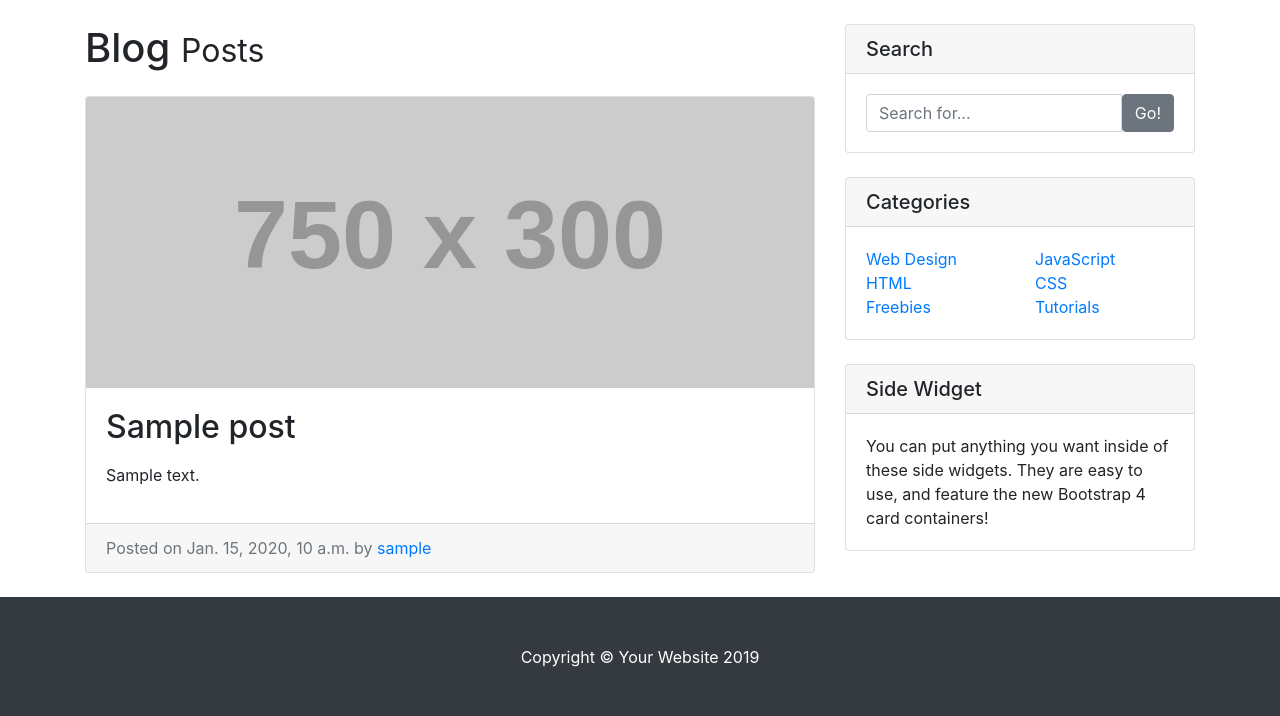
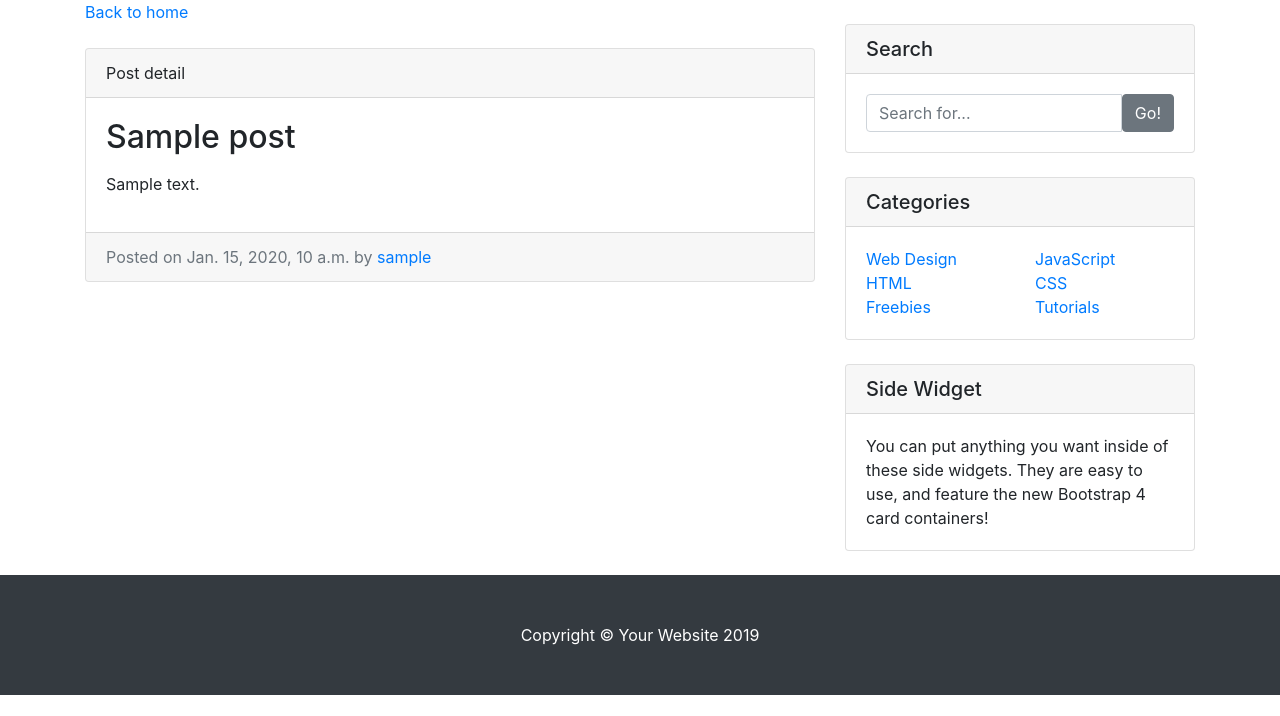
Before and after one commit to rafaelsfaria/blog-django, a Django app: page /posts/1/ in a window 1280 px wide. Shown: the part 56-772 px from the top of the page. Run offline with Django 3.2, Linux system fonts and the light colour scheme; tables that the repository leaves empty hold one stand-in row (values such as "Sample post"); grey boxes labelled with a size stand in for pictures from a placeholder-image service; some libraries are stand-ins or nearby versions.

Commit message:
create posts page

```diff
--- a/posts/templates/posts/detail.html
+++ b/posts/templates/posts/detail.html
@@ -4,13 +4,12 @@
 <!-- Blog Entries Column -->
 <div class="col-md-8">
 
-  <h1 class="my-4">Blog
-    <small>Posts</small>
-  </h1>
-
-  <!-- Blog Post -->
-  <div class="card mb-4">
-    <img class="card-img-top" src="http://placehold.it/750x300" alt="Card image cap">
+    <a href="{% url 'home' %}">Back to home</a>
+    <!-- Blog Post -->
+    <div class="card mb-4 mt-4">
+        <div class="card-header">
+            Post detail
+        </div>
     <div class="card-body">
       <h2 class="card-title">{{ post.title }}</h2>
       <p class="card-text">{{ post.content|linebreaks }}</p>
--- a/posts/templates/posts/index.html
+++ b/posts/templates/posts/index.html
@@ -11,7 +11,6 @@
   {% for post in blog_posts %}
   <!-- Blog Post -->
   <div class="card mb-4">
-    <img class="card-img-top" src="http://placehold.it/750x300" alt="Card image cap">
     <div class="card-body">
       <h2 class="card-title">{{ post.title }}</h2>
       <p class="card-text">{{ post.content|truncatechars:130 }}</p>
--- a/posts/urls.py
+++ b/posts/urls.py
@@ -1,9 +1,9 @@
 from django.urls import path
-from .views import HomeView, PostView
+from .views import HomeView, PostView, PostCreate
 
 urlpatterns = [
     path('', HomeView.as_view(),name='home'),
-    # path('create/', post_create),
+    path('posts/create/', PostCreate.as_view(success_url='/'), name='post-create'),
     path('posts/<int:pk>/', PostView.as_view(), name='post-detail'),
     # path('edit/<post_id>', post_update),
     # path('delete/<post_id>', post_delete),
--- a/posts/views.py
+++ b/posts/views.py
@@ -1,7 +1,7 @@
 from django.http import HttpResponseRedirect
 from django.shortcuts import render
 from .models import Post
-from django.views.generic import ListView, DetailView
+from django.views.generic import ListView, DetailView, CreateView
 # Create your views here.
 
 
@@ -9,8 +9,19 @@ class HomeView(ListView):
 	model = Post
 	template_name = 'posts/index.html'
 	context_object_name = 'blog_posts'
+	ordering = ['-pub_date']
+	paginate_by = 3
 
 class PostView(DetailView):
 	model = Post
 	template_name = 'posts/detail.html'
 	context_object_name = 'post'
+
+class PostCreate(CreateView):
+	model = Post
+	template_name = 'posts/create.html'
+	fields = ['title', 'content']
+
+	def form_valid(self, form):
+		form.instance.author = self.request.user
+		return super().form_valid(form)
```
Also changed, not shown: posts/templates/posts/create.html (+21 -6 lines).
